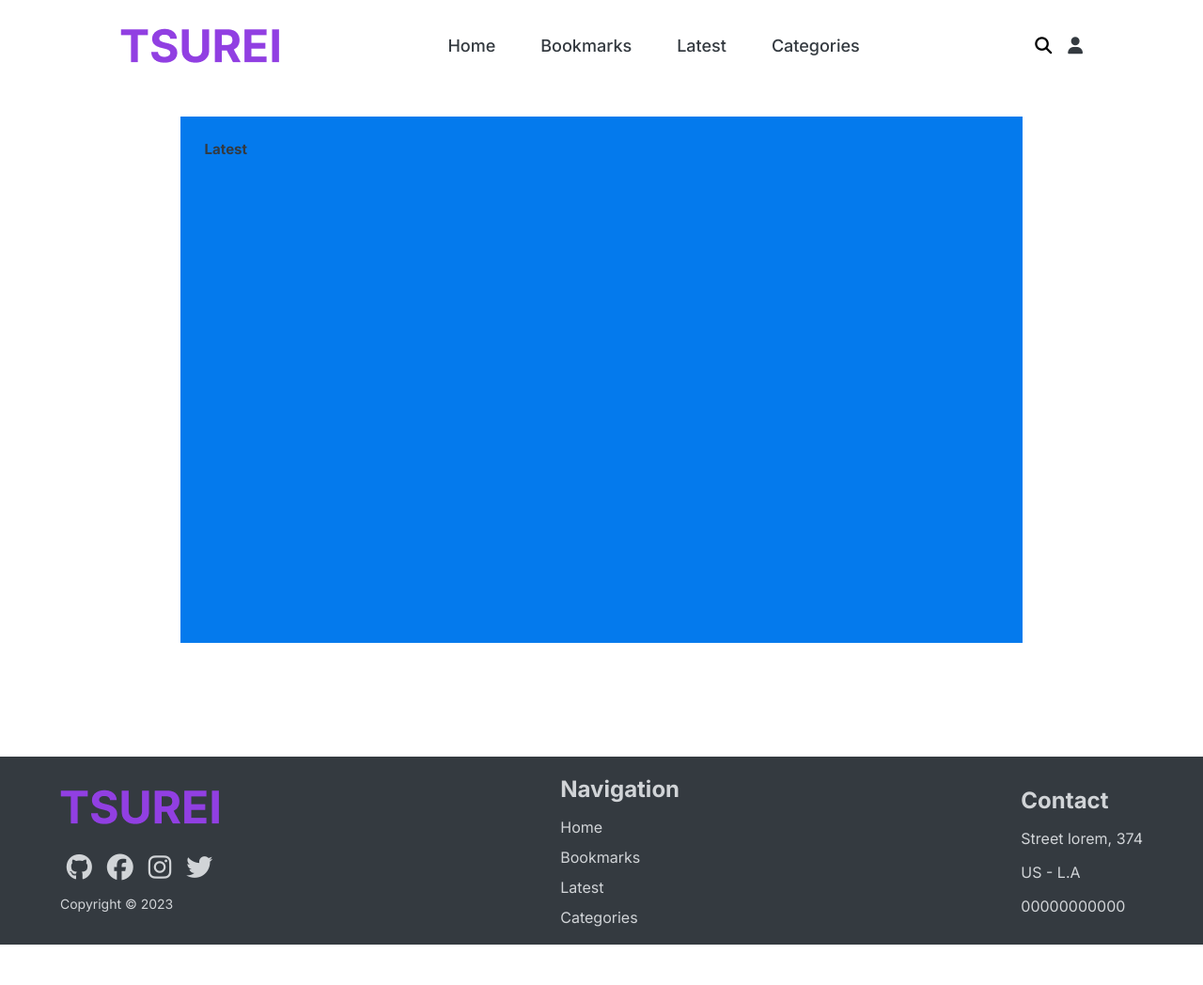
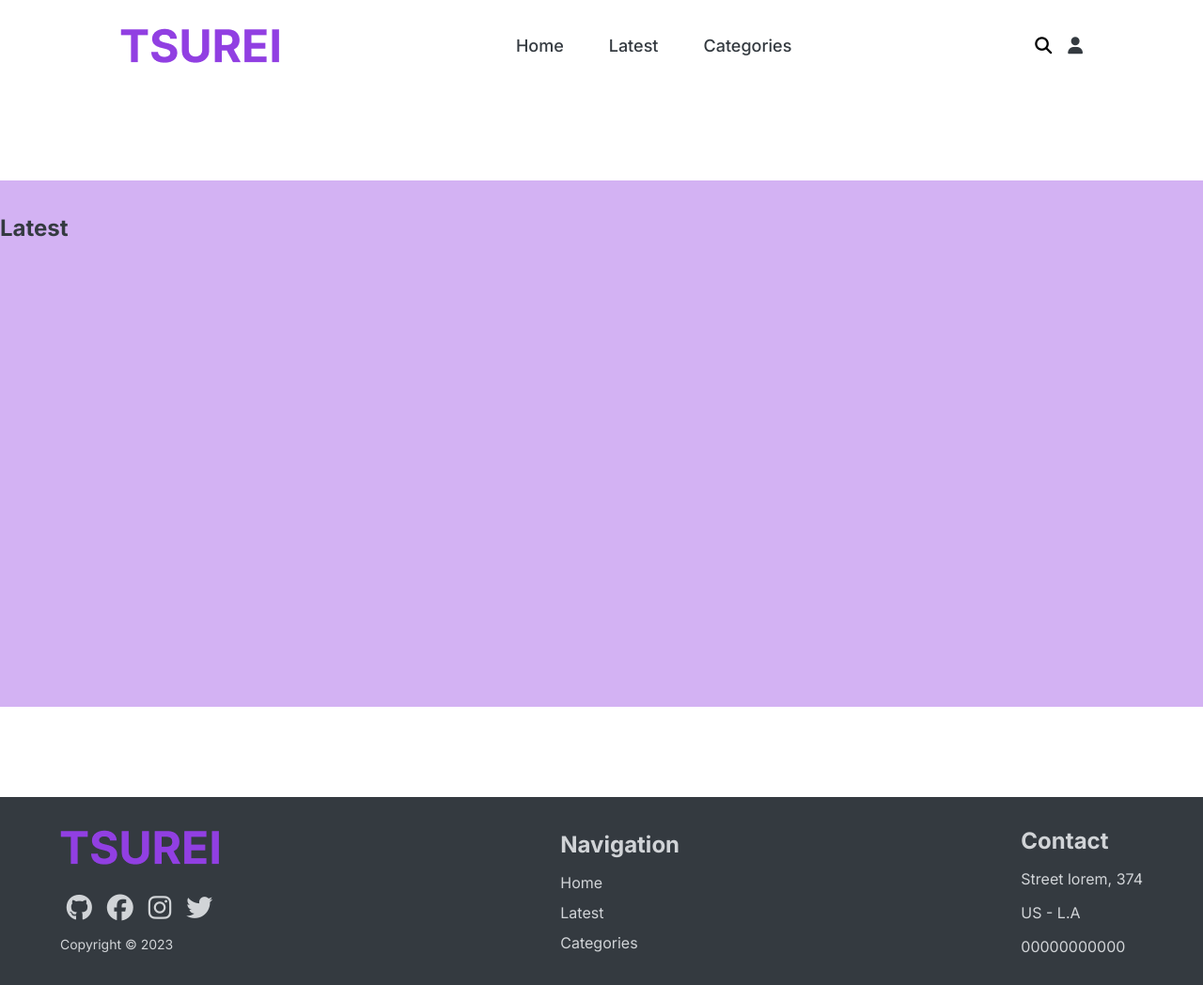
Before and after one commit to dudujunior12/tsurei, a Django app: page /latest/ in a window 1280 px wide; the page is wider, and only the part inside the window is pictured. Shown: that part at 94% size. Before the commit the page ends 1005 px from the top of that part, so only its background shows below. Run offline with Django 3.2, Linux system fonts and the light colour scheme; data that the repository does not hold is empty; some libraries are stand-ins or nearby versions.

Commit message:
feat: changed latest and manga chapter layout

```diff
--- a/manga/static/css/latest.css
+++ b/manga/static/css/latest.css
@@ -1,84 +1,53 @@
-.main-container{
-    margin-top: 15px;
-    display: flex;
-    flex-direction: column;
-    justify-content: center;
-    align-items: center;
+.section-latest {
+    margin-top: 9.6rem;
     width: 100%;
-    padding-bottom: 1%;
+    background-color: #d3b2f3;
+    display: block;
 }
 
-.latest-container{
+.latest-container {
     min-height: 70vh;
     max-height: auto;
-    width: 70%;
-    background-color: #047AED;
-    padding: 2%;
+    width: 160rem;
+    margin: auto;
+    padding: 3.6rem 0;
 }
 
-.latest{
-    margin: 2%;
-    display: flex;
-    flex-direction: column;
-    justify-content: center;
-    align-items: center;
+.latest-container h2 {
+    font-size: 2.4rem;
 }
 
-/* */
-
-.latest{
-    margin-top: 2%;
-}
-
-.latest-container{
-    margin-top: 1%;
-    margin-bottom: 1%;
-}
-
-.manga-grid{
+.latest-grid {
+    padding: 3.6rem 0;
     width: 100%;
     display: grid;
-    grid-template-columns: 185px 185px 185px 185px 185px 185px;
+    grid-template-columns: 1fr 1fr 1fr 1fr 1fr;
     column-gap: 2%;
 }
 
-.manga-grid-item{
+.manga-grid-image {
+    max-width: 100%;
+    max-height: 100%;
     display: flex;
-    flex-direction: column;
     justify-content: center;
-    align-items: center;
-    height: 100%;
 }
 
-.manga-grid-image{
-    max-width: 100%;
-    max-height: 100%;
-    height: 100%;
-    width: 100%;
+.manga-grid-info {
+    padding-left: 1.2rem;
 }
 
-.manga-grid-info{
-    height: 100%;
-    margin-top: 3%;
-    margin-left: 4%;
-    width: 100%;
-}
-
-.manga-grid-info h3{
-    padding-bottom: 5%;
+.manga-grid-info h3 {
     font-size: 18px;
 }
 
-.manga-grid-info p{
+.manga-grid-info p {
     padding-bottom: 3%;
 }
 
-
-.manga-grid-image img{
+.manga-grid-image img {
+    height: 35rem;
     max-width: 100%;
     max-height: 100%;
-    height: 250px;
-    width: 100%;
     border-radius: 3px;
     display: block;
 }
--- a/manga/static/js/profile.js
+++ b/manga/static/js/profile.js
@@ -17,27 +17,3 @@ var swiper2 = new Swiper(".swiper2", {
         clickable: true,
     },
 });
-
-document.addEventListener("DOMContentLoaded", function(){
-    document.querySelector('.btn-follow').onclick = function(){
-        fetch(window.location.pathname + '/follow', {
-            method: "POST",
-            body: JSON.stringify({
-                "follow": this.innerHTML
-            })
-        })
-        .then(response => response.json())
-        .then(data => {
-            console.log(data);
-            if(data['follow'] == "Follow"){
-                this.innerHTML = data['follow'];
-            }
-            else{
-                this.innerHTML = data['follow'];
-            }
-        })
-        .catch(error => {
-            console.log("Error: " + error);
-        })
-    };
-});
--- a/manga/templates/manga/latest.html
+++ b/manga/templates/manga/latest.html
@@ -6,11 +6,10 @@
 {% endblock %}
 
 {% block main %}
-<div class="main-container">
+<setion class="section-latest">
     <div class="latest-container">
         <h2>Latest</h2>
-        <div class="latest">
-            <div class="manga-grid">
+        <div class="latest-grid">
             {% for latest_manga in latest_mangas %}
             <div class="manga-grid-item">
                 <div class="manga-grid-image">
@@ -26,7 +25,6 @@
             {% endfor %}
         </div>
     </div>
-    </div>
-</div>
+</section>
 <script src="{% static 'js/profile.js' %}"></script>
 {% endblock %}
--- a/manga/templates/manga/layout.html
+++ b/manga/templates/manga/layout.html
@@ -33,11 +33,6 @@
                     <li>
                         <a class="main-nav-link" href="{% url 'index' %}"
                             >Home</a
-                        >
-                    </li>
-                    <li>
-                        <a class="main-nav-link" href="{% url 'bookmarks' %}"
-                            >Bookmarks</a
                         >
                     </li>
                     <li>
@@ -108,11 +103,6 @@
                         >
                     </li>
                     <li>
-                        <a class="footer-nav-link" href="{% url 'bookmarks' %}"
-                            >Bookmarks</a
-                        >
-                    </li>
-                    <li>
                         <a class="footer-nav-link" href="{% url 'latest' %}"
                             >Latest</a
                         >
--- a/manga/templates/manga/manga_chapter.html
+++ b/manga/templates/manga/manga_chapter.html
@@ -7,12 +7,12 @@
 {% endblock %}
 
 {% block main %}
-    <div class="main-container">
+    <section class="section-chapter">
         <div class="chapter-container">
             <h2>{{manga.title}} Chapter {{chapter.chapter_number}}</h2>
             <div class="chapter">
                 <img width="1200" height="800" src="{{ chapter.image.url }}">
             </div>
         <div>
-    </div>
+    </section>
 {% endblock %}
```
Also changed, not shown: manga/static/css/manga_chapter.css (+14 -12 lines). Lines whose indentation alone changed are shown as unchanged.
